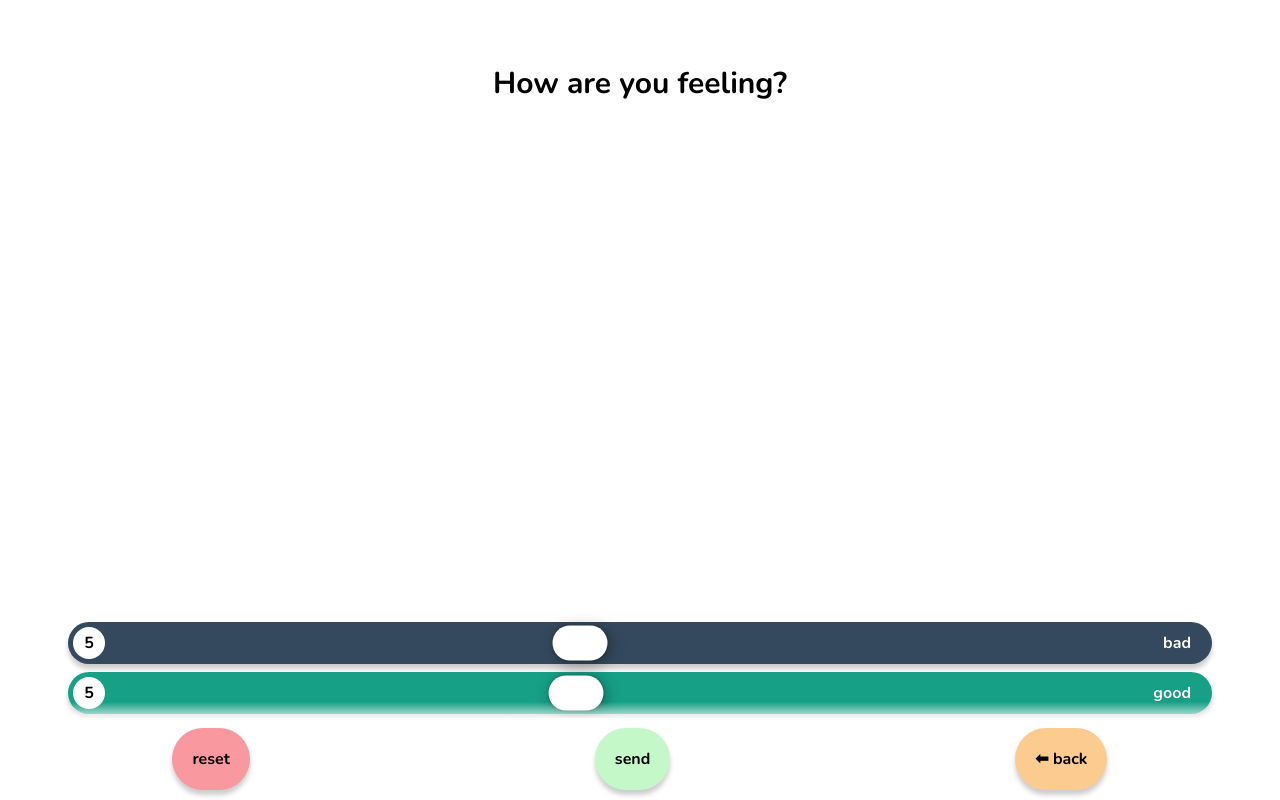
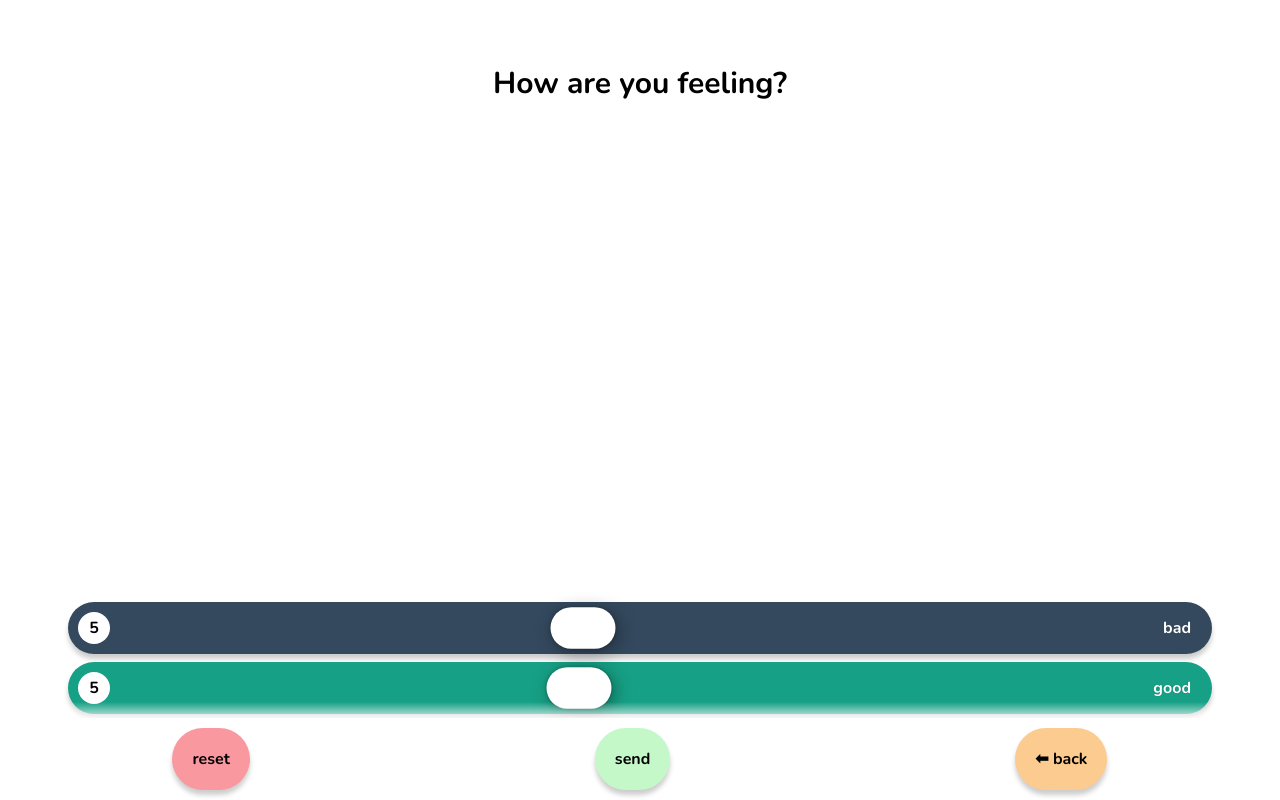
Before and after one commit to radovansurlak/fbbl, a React (Create React App) app: page / in a window 1280 px wide. Built offline with nearby package versions, Linux system fonts and the light colour scheme.

Commit message:
removed alert and increased size of feelings

```diff
--- a/src/App.jsx
+++ b/src/App.jsx
@@ -71,7 +71,6 @@ class App extends Component {
   }
 
   openFeeling(event, feeling, subfeelings) {
-    alert(event.target.className)
     if (event.target.className.includes('feeling-slider')) return;
 
     const feelingIndex = this.state.availableFeelings.indexOf(feeling);
--- a/src/style.scss
+++ b/src/style.scss
@@ -83,7 +83,7 @@ button {
   display: flex;
 
   margin: 4px;
-  padding: 5px;
+  padding: 10px;
   padding-right: 21px;
 
   cursor: pointer;
@@ -185,80 +185,104 @@ button {
 }
 
 input[type=range].slider {
+  width: 100%;
+  margin: 0 20px;
+
+  background-color: transparent;
+
   -webkit-appearance: none;
-  width: 100%;
-  background-color: transparent;
-  margin: 0 20px;
+
+  &:focus {
+    outline: none;
+  }
 }
-input[type=range].slider:focus {
-  outline: none;
-}
+
 input[type=range].slider::-webkit-slider-runnable-track {
   width: 100%;
   height: 32px;
+
   cursor: pointer;
 }
+
 input[type=range].slider::-webkit-slider-thumb {
-  box-shadow: 2.5px 2.5px 13.7px rgba(0, 0, 0, 0.36), 0px 0px 2.5px rgba(13, 13, 13, 0.36);
+  width: 50px;
   height: 32px;
-  width: 50px;
+
+  cursor: pointer;
+  transform: scale(1.3);
+
   border-radius: 47px;
-  background: #ffffff;
-  cursor: pointer;
+  background: #fff;
+  box-shadow: 2.5px 2.5px 13.7px rgba(0, 0, 0, .36), 0 0 2.5px rgba(13, 13, 13, .36);
+
   -webkit-appearance: none;
-  transform: scale(1.1);
 }
+
 input[type=range].slider:focus::-webkit-slider-runnable-track {
   background: rgba(5, 5, 5, 0);
 }
+
 input[type=range].slider::-moz-range-track {
   width: 100%;
   height: 32px;
+
   cursor: pointer;
-  box-shadow: 1px 1px 1px #000000, 0px 0px 1px #0d0d0d;
+
+  box-shadow: 1px 1px 1px #000, 0 0 1px #0d0d0d;
 }
+
 input[type=range].slider::-moz-range-thumb {
-  box-shadow: 2.5px 2.5px 13.7px rgba(0, 0, 0, 0.36), 0px 0px 2.5px rgba(13, 13, 13, 0.36);
+  width: 50px;
   height: 50px;
-  width: 50px;
-  border-radius: 47px;
-  background: #ffffff;
+
   cursor: pointer;
   transform: scale(1.3);
+
+  border-radius: 47px;
+  background: #fff;
+  box-shadow: 2.5px 2.5px 13.7px rgba(0, 0, 0, .36), 0 0 2.5px rgba(13, 13, 13, .36);
 }
+
 input[type=range].slider::-ms-track {
   width: 100%;
   height: 32px;
+
   cursor: pointer;
+
+  color: transparent;
+  border-color: transparent;
   background: transparent;
-  border-color: transparent;
-  color: transparent;
 }
+
 input[type=range].slider::-ms-fill-lower {
-  box-shadow: 1px 1px 1px #000000, 0px 0px 1px #0d0d0d;
+  box-shadow: 1px 1px 1px #000, 0 0 1px #0d0d0d;
 }
+
 input[type=range].slider::-ms-fill-upper {
-  box-shadow: 1px 1px 1px #000000, 0px 0px 1px #0d0d0d;
+  box-shadow: 1px 1px 1px #000, 0 0 1px #0d0d0d;
 }
+
 input[type=range].slider::-ms-thumb {
-  box-shadow: 2.5px 2.5px 13.7px rgba(0, 0, 0, 0.36), 0px 0px 2.5px rgba(13, 13, 13, 0.36);
   width: 50px;
+  height: 32px;
+
+  cursor: pointer;
+  transform: scale(1.3);
+
   border-radius: 47px;
-  background: #ffffff;
-  cursor: pointer;
-  height: 32px;
-  transform: scale(1.3);
+  background: #fff;
+  box-shadow: 2.5px 2.5px 13.7px rgba(0, 0, 0, .36), 0 0 2.5px rgba(13, 13, 13, .36);
 }
+
 input[type=range].slider:focus::-ms-fill-lower {
   background: rgba(0, 0, 0, 0);
 }
+
 input[type=range].slider:focus::-ms-fill-upper {
   background: rgba(5, 5, 5, 0);
 }
 
-
 .feeling-intensity {
-  flex-shrink: 0;
   $size: 32px;
 
   line-height: $size;
@@ -273,6 +297,8 @@ input[type=range].slider:focus::-ms-fill-upper {
   color: #000;
   border-radius: $size;
   background-color: white;
+
+  flex-shrink: 0;
 }
 
 .selected-feelings {
```
